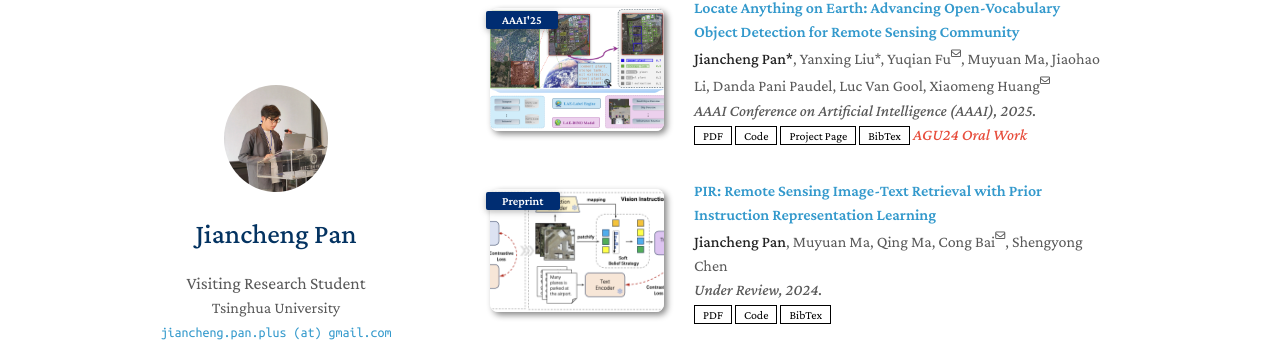
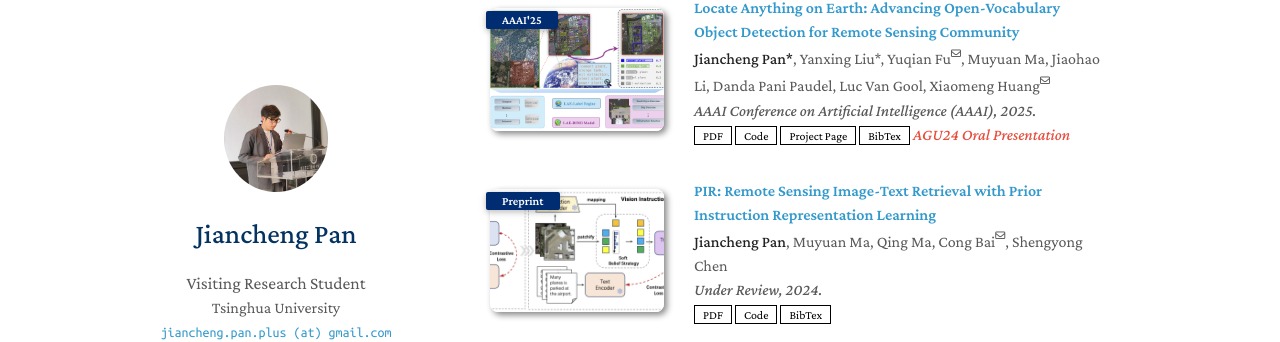
Before and after one commit to jaychempan/jaychempan.github.io, a Jekyll site: the page built from index.md, in a window 1280 px wide and 900 px high, scrolled down 892 px. Shown: the part 134-476 px from the top of the window. Built offline with Jekyll 4.4.1, drawn with Linux system fonts in a browser that asks for light colours; a style sheet for code colours, icons or effects is not loaded; our own code applies the rules of GitHub Pages for plain Markdown files.

Commit message:
update index

```diff
--- a/_data/publications.yml
+++ b/_data/publications.yml
@@ -17,7 +17,7 @@ main:
     bibtex: ./bibx/pan2024locateearthadvancingopenvocabulary.html
     image: ./images/papers/lae.png
     page: https://jianchengpan.space/LAE-website/index.html
-    notes: AGU24 Oral Work
+    notes: AGU24 Oral Presentation
 
   - title: "PIR: Remote Sensing Image-Text Retrieval with Prior Instruction Representation Learning"
     authors: <strong>Jiancheng Pan</strong>, Muyuan Ma, Qing Ma, Cong Bai<sup><i class="fa-regular fa-envelope fa-xs"></i></sup>, Shengyong Chen
```
